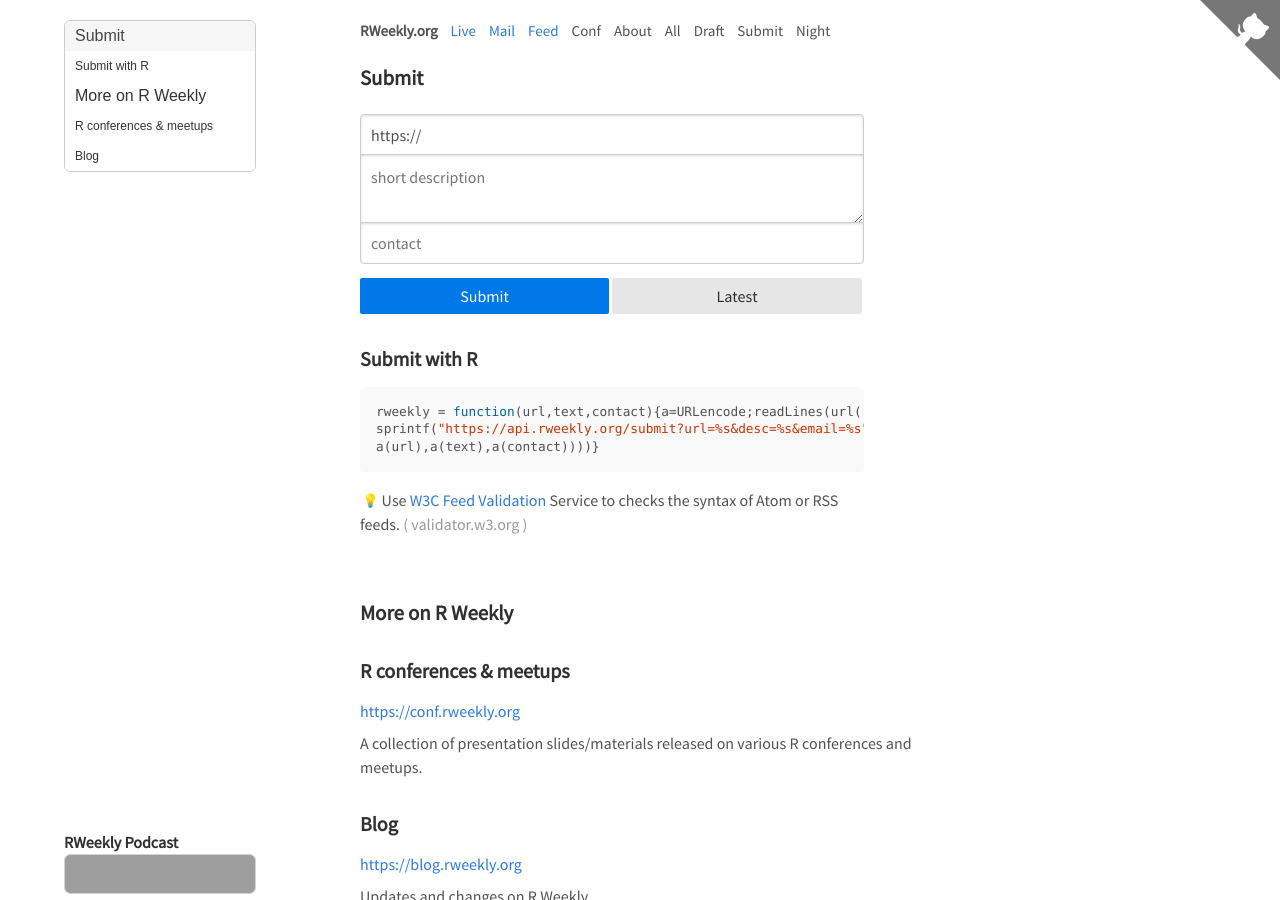
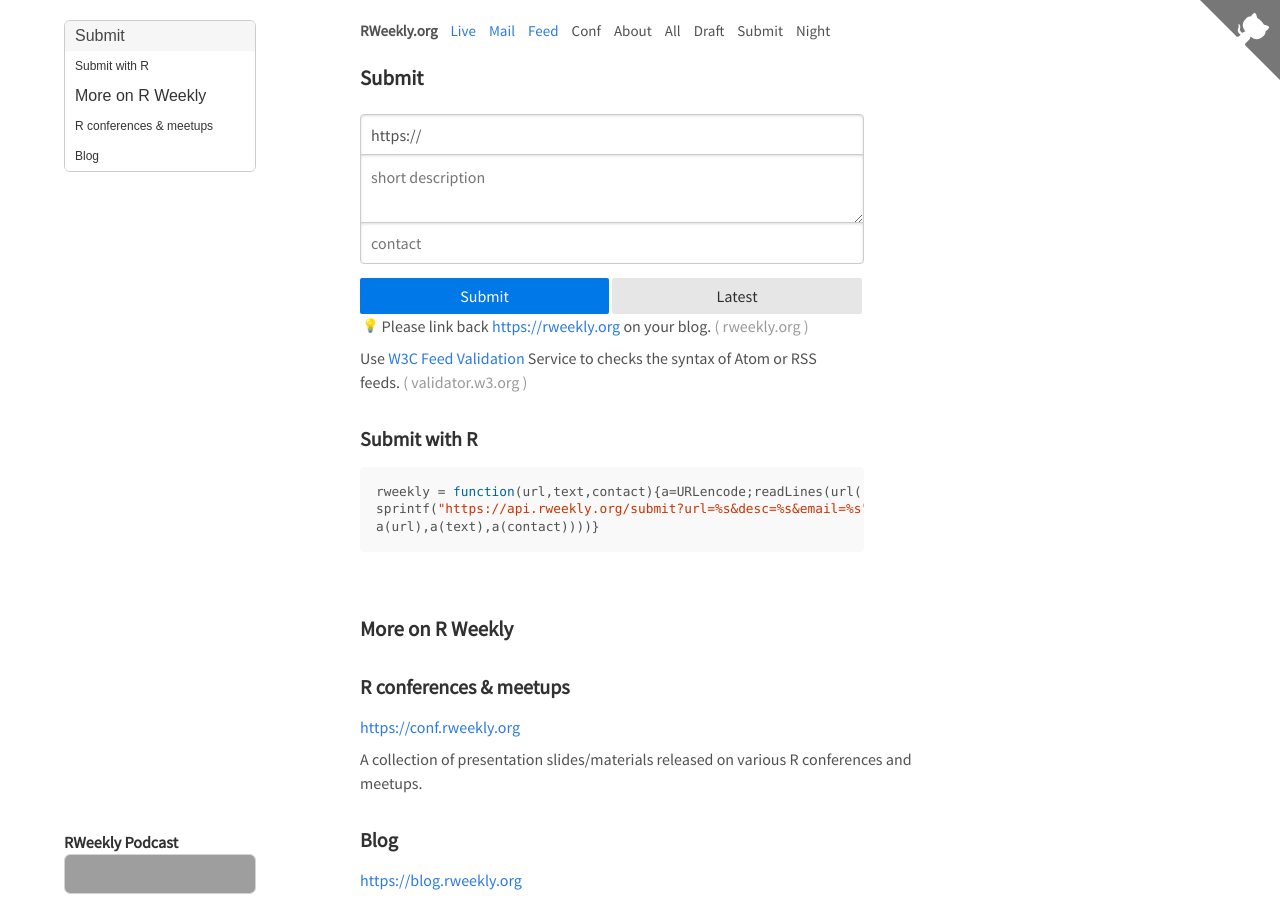
Before and after one commit to rweekly/rweekly.org, a Jekyll site: the page built from submit.html, in a window 1280 px wide and 900 px high. Built offline with Jekyll 4.4.1, drawn with Linux system fonts in a browser that asks for light colours; emoji names are drawn with the system emoji font; comment, search, counter and statistics services are not loaded; grey boxes are pictures that could not be loaded.

Commit message:
Update submit page

```diff
--- a/submit.html
+++ b/submit.html
@@ -23,6 +23,10 @@
 
 </form>
 
+<p>💡 Please link back <a href="https://rweekly.org">https://rweekly.org</a> on your blog.</p>
+
+<p>Use <a href="https://validator.w3.org/feed/">W3C Feed Validation</a> Service to checks the syntax of Atom or RSS feeds.</p>
+
 <div style="margin-top: 20px;" id="app">
 
 </div>
```
Also changed, not shown: other parts of submit.html (+1 -1 lines).
